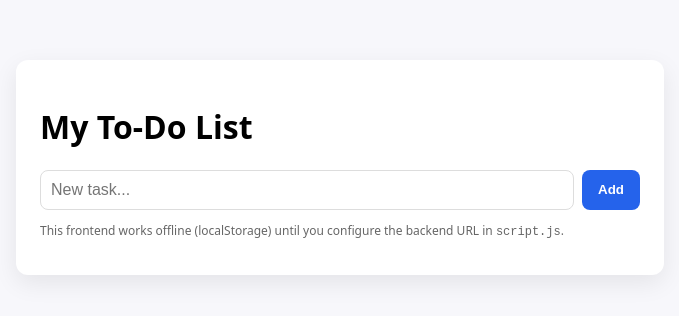
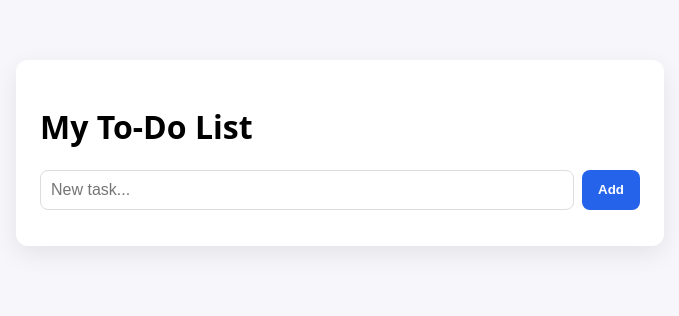
Before and after one commit to JustinPhanne/todo-frontend, a plain HTML site: page index.html in a window 1280 px wide. Shown: the whole page, without its empty margins (300-979 px from the left). Drawn offline with Linux system fonts and the light colour scheme.

Commit message:
Remove offline functionality hint from index.html
Removed hint about offline functionality and backend URL configuration.

```diff
--- a/index.html
+++ b/index.html
@@ -14,7 +14,6 @@
       <button id="addBtn">Add</button>
     </div>
     <ul id="taskList"></ul>
-    <p class="hint">This frontend works offline (localStorage) until you configure the backend URL in <code>script.js</code>.</p>
   </div>
   <script src="script.js"></script>
 </body>
```
